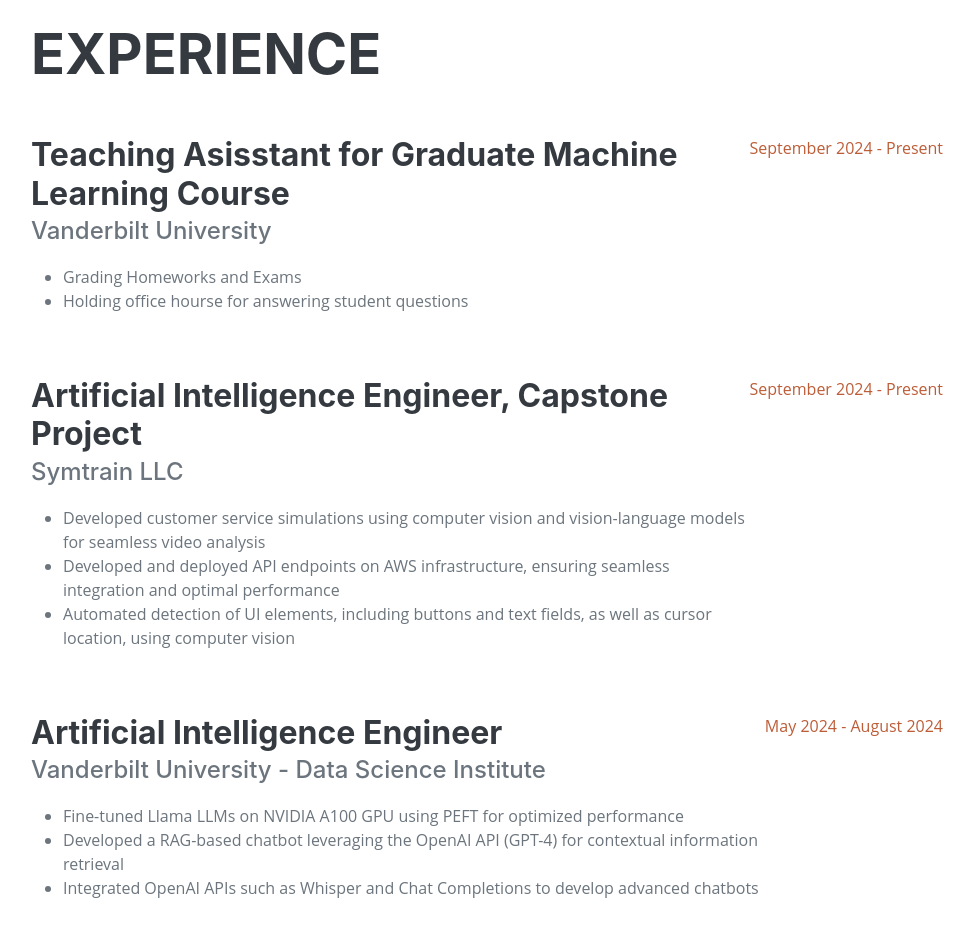
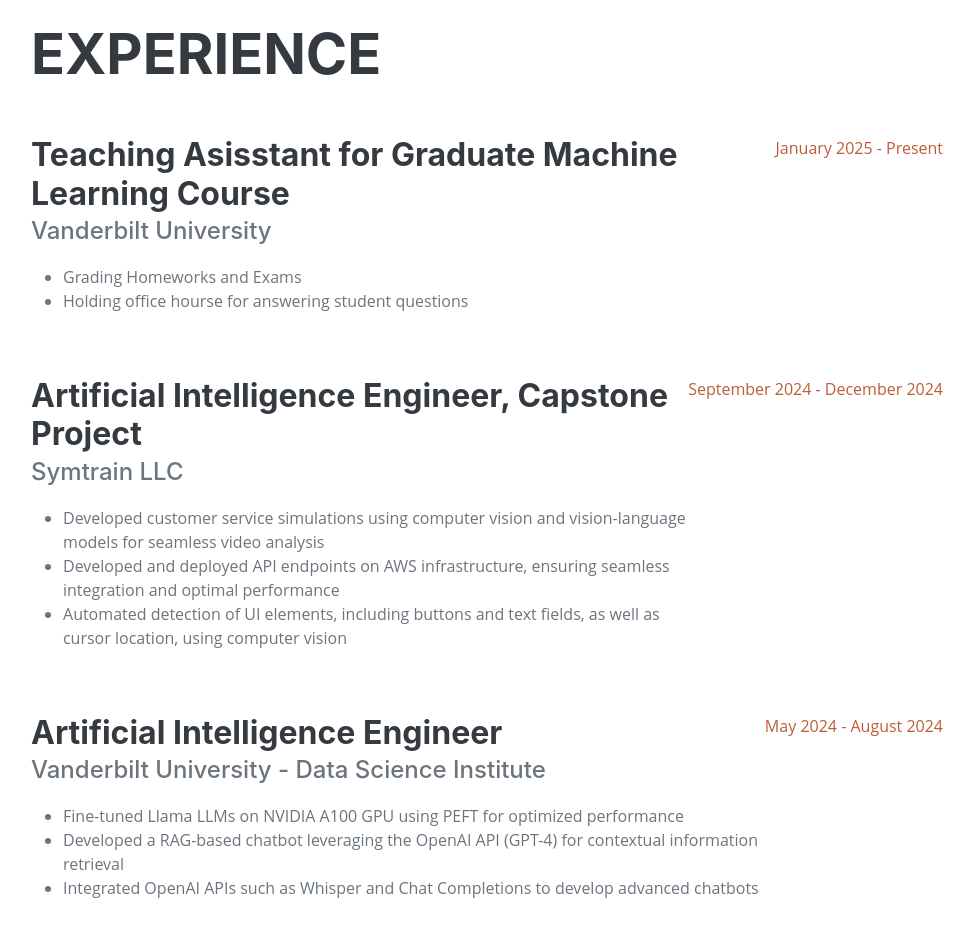
Before and after one commit to MuradAladdinzade/MuradAladdinzade.github.io, a plain HTML site: page index.html in a window 1280 px wide. Shown: the part 860-1794 px from the top of the page, without its empty margins (289-1263 px from the left). Drawn offline with nearby package versions, Linux system fonts and the light colour scheme; a web font is replaced by a local one.

Commit message:
updated web

```diff
--- a/index.html
+++ b/index.html
@@ -82,7 +82,7 @@
 
                             </ul>
                         </div>
-                        <div class="flex-shrink-0"><span class="text-primary">September 2024 - Present</span></div>
+                        <div class="flex-shrink-0"><span class="text-primary">January 2025 - Present</span></div>
                     </div>
 
 
@@ -96,7 +96,7 @@
                                 <li>Automated detection of UI elements, including buttons and text fields, as well as cursor location, using computer vision</li>
                             </ul>
                         </div>
-                        <div class="flex-shrink-0"><span class="text-primary">September 2024 - Present</span></div>
+                        <div class="flex-shrink-0"><span class="text-primary">September 2024 - December 2024</span></div>
                     </div>
 
 
```
